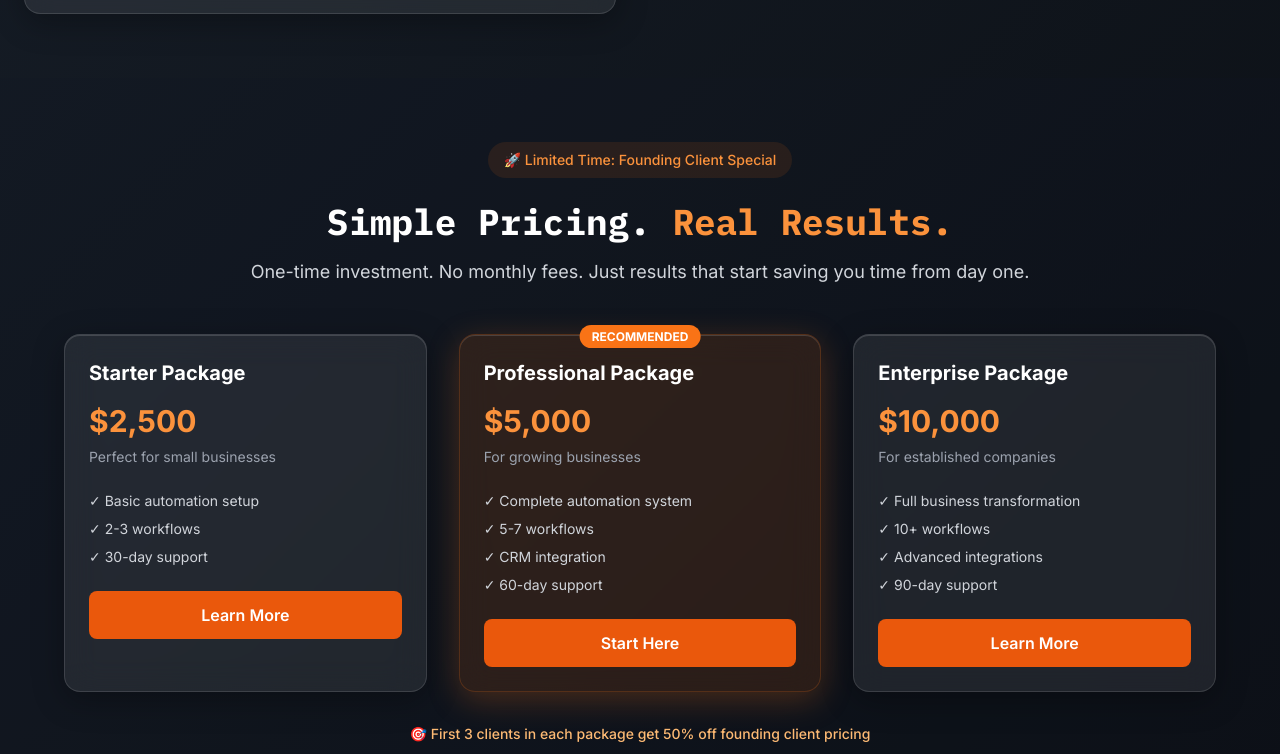
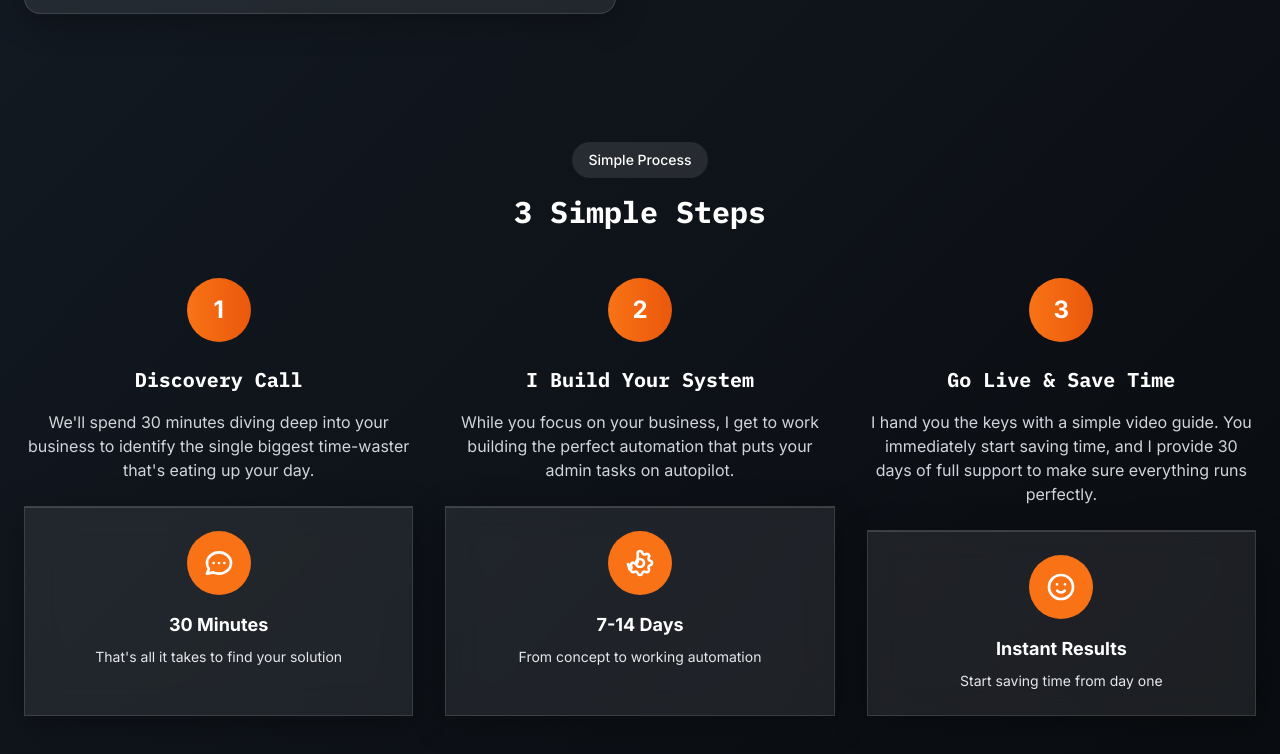
Before and after one commit to SavaiinaeaSIlva/lp-automation, a website: page index.html in a window 1280 px wide. Shown: the part 2486-3240 px from the top of the page. Drawn offline with nearby package versions, Linux system fonts and the light colour scheme.

Commit message:
Quick fix

```diff
--- a/index.html
+++ b/index.html
@@ -293,73 +293,6 @@
 </div>
     </section>
 
-    <!-- Pricing Preview Section -->
-    <section class="py-16 bg-gray-900/20">
-        <div class="container mx-auto px-6" data-aos="fade-up">
-            <div class="text-center max-w-4xl mx-auto mb-12">
-                <div class="inline-block bg-orange-500/10 text-orange-400 text-sm font-medium px-4 py-2 rounded-full mb-6">
-                    🚀 Limited Time: Founding Client Special
-                </div>
-                <h2 class="text-3xl md:text-4xl font-bold font-display mb-4 text-white">
-                    Simple Pricing. <span class="text-orange-400">Real Results.</span>
-                </h2>
-                <p class="text-lg text-gray-300 mb-8">One-time investment. No monthly fees. Just results that start saving you time from day one.</p>
-            </div>
-
-            <div class="grid md:grid-cols-3 gap-8 max-w-6xl mx-auto">
-                <div class="glass-card p-6 rounded-2xl">
-                    <h3 class="text-xl font-bold text-white mb-4">Starter Package</h3>
-                    <div class="text-3xl font-bold text-orange-400 mb-2">$2,500</div>
-                    <div class="text-sm text-gray-400 mb-6">Perfect for small businesses</div>
-                    <ul class="space-y-2 text-sm text-gray-300 mb-6">
-                        <li>✓ Basic automation setup</li>
-                        <li>✓ 2-3 workflows</li>
-                        <li>✓ 30-day support</li>
-                    </ul>
-                    <a href="pricing.html" class="block w-full text-center bg-orange-600 hover:bg-orange-700 text-white font-semibold py-3 px-6 rounded-lg transition-all duration-300">
-                        Learn More
-                    </a>
-                </div>
-
-                <div class="glass-card-orange p-6 rounded-2xl relative">
-                    <div class="absolute -top-3 left-1/2 transform -translate-x-1/2">
-                        <span class="bg-orange-500 text-white text-xs font-bold px-3 py-1 rounded-full">RECOMMENDED</span>
-                    </div>
-                    <h3 class="text-xl font-bold text-white mb-4">Professional Package</h3>
-                    <div class="text-3xl font-bold text-orange-400 mb-2">$5,000</div>
-                    <div class="text-sm text-gray-400 mb-6">For growing businesses</div>
-                    <ul class="space-y-2 text-sm text-gray-300 mb-6">
-                        <li>✓ Complete automation system</li>
-                        <li>✓ 5-7 workflows</li>
-                        <li>✓ CRM integration</li>
-                        <li>✓ 60-day support</li>
-                    </ul>
-                    <a href="pricing.html" class="block w-full text-center bg-orange-600 hover:bg-orange-700 text-white font-semibold py-3 px-6 rounded-lg transition-all duration-300">
-                        Start Here
-                    </a>
-                </div>
-
-                <div class="glass-card p-6 rounded-2xl">
-                    <h3 class="text-xl font-bold text-white mb-4">Enterprise Package</h3>
-                    <div class="text-3xl font-bold text-orange-400 mb-2">$10,000</div>
-                    <div class="text-sm text-gray-400 mb-6">For established companies</div>
-                    <ul class="space-y-2 text-sm text-gray-300 mb-6">
-                        <li>✓ Full business transformation</li>
-                        <li>✓ 10+ workflows</li>
-                        <li>✓ Advanced integrations</li>
-                        <li>✓ 90-day support</li>
-                    </ul>
-                    <a href="pricing.html" class="block w-full text-center bg-orange-600 hover:bg-orange-700 text-white font-semibold py-3 px-6 rounded-lg transition-all duration-300">
-                        Learn More
-                    </a>
-                </div>
-            </div>
-
-            <div class="text-center mt-8">
-                <p class="text-orange-300 text-sm font-medium">🎯 First 3 clients in each package get 50% off founding client pricing</p>
-            </div>
-        </div>
-    </section>
 
     <!-- Process Section -->
     <section class="py-16" id="process">
```
